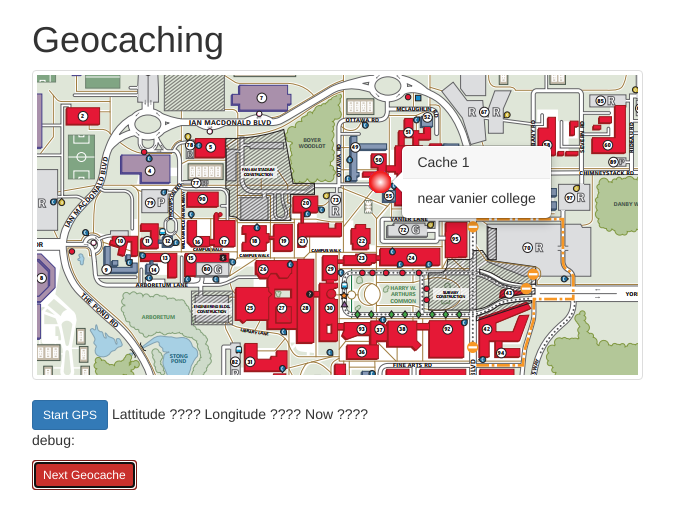
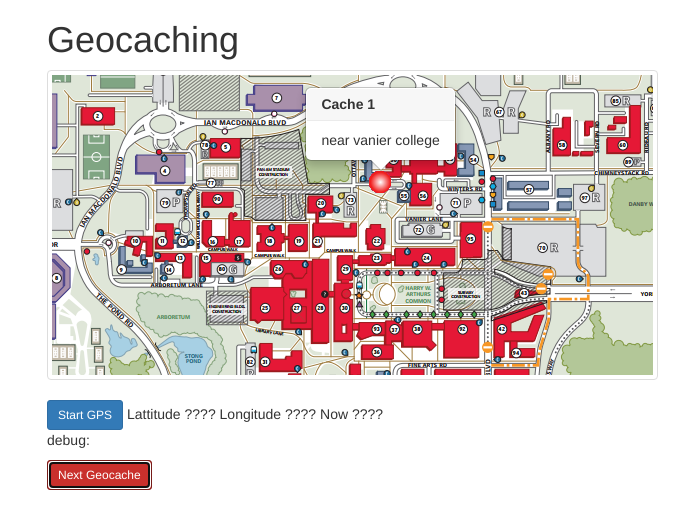
Before and after one commit to taowang0622/YorkU-EECS1012, a plain HTML site: page Geolocaotion/index.html in a window 1280 px wide. Both pictures are taken after a click on the button "Next Geocache". Shown: the whole page, without its empty margins (38-727 px from the left). Drawn offline with Linux system fonts and the light colour scheme.

Commit message:
Geolocation version2

```diff
--- a/Geolocaotion/gps.css
+++ b/Geolocaotion/gps.css
@@ -1,11 +1,13 @@
 #map{
     position: relative;
 }
-#target, #me{
+
+div#map>a{
     position: absolute;
     top:0;
     left:0;
 }
+
 .hideElem{
     display: none;
 }
--- a/Geolocaotion/gps.js
+++ b/Geolocaotion/gps.js
@@ -31,7 +31,7 @@ var CACHES = [
 ];
 
 var BALL_FOR_ME = document.getElementById('me');
-var BALL_FOR_TARGET = document.getElementById('target');
+var MAP_DIV = document.getElementById('map');
 
 function togglegps() {
     //show the 'me' ball
@@ -99,7 +99,7 @@ function showPosition(position) {
     if (firstTime_global < 0) {
         firstTime_global = position.timestamp;
     }
-    now.innerHTML = position.timestamp - firstTime_global;
+    now.innerHTML = String(position.timestamp - firstTime_global);
 
 }
 
@@ -113,36 +113,58 @@ function interplolate(gps1, gps2, u1, u2, gps) {
     return u1 + (u2 - u1) * (gps - gps1) / (gps2 - gps1);
 }
 
+function createCaches() {
+    CACHES.forEach(function (item, index, arr) {
+        var anLink = document.createElement('a');
+        var anImg = document.createElement('img');
+        anLink.setAttribute('id', 'cache' + index);
+        anLink.classList.add('hideElem');
+        anImg.setAttribute('src', 'target.gif');
+        anLink.appendChild(anImg);
+
+        var u = interplolate(LOCATION1.longitude, LOCATION2.longitude, LOCATION1.u, LOCATION2.u, item.long);
+        var v = interplolate(LOCATION1.latitude, LOCATION2.latitude, LOCATION1.v, LOCATION2.v, item.lat);
+
+        // locate the "target" ball
+        anLink.style.left = u - 11 + 'px'; //In strict mode, 'px' can not be omitted!!!!
+        anLink.style.top = v - 11 + 'px';
+
+        //set attributes for popovers
+        anLink.setAttribute('data-toggle', 'popover');
+        anLink.setAttribute('data-placement', 'top');
+        anLink.setAttribute('data-html', 'true');
+        anLink.setAttribute('title', '<b>' + 'Cache ' + (index + 1) + '</b>');
+        anLink.setAttribute('data-content', item.description);
+
+        MAP_DIV.appendChild(anLink);
+    });
+
+}
+
 var showCache = (function () {
     var counter = 0;
+    var previousCache = null;
     return function () {
-        BALL_FOR_TARGET.classList.remove('hideElem');
+        counter %= CACHES.length;
+        if (previousCache !== null) {
+            previousCache.classList.add('hideElem');
+            //hide the popover for previous cache
+            $('#' + previousCache.id).popover('hide');
+        }
 
-        counter %= CACHES.length;
-        var lat = CACHES[counter].lat;
-        var long = CACHES[counter++].long;
-
-        var u = interplolate(LOCATION1.longitude, LOCATION2.longitude, LOCATION1.u, LOCATION2.u, long);
-        var v = interplolate(LOCATION1.latitude, LOCATION2.latitude, LOCATION1.v, LOCATION2.v, lat);
-
-        // locate the "target" ball
-        BALL_FOR_TARGET.style.left = u - 11 + 'px'; //In strict mode, 'px' can not be omitted!!!!
-        BALL_FOR_TARGET.style.top = v - 11 + 'px';
-
-        BALL_FOR_TARGET.setAttribute('data-toggle', 'popover');
-        BALL_FOR_TARGET.setAttribute('title', 'Cache ' + counter);
-        BALL_FOR_TARGET.setAttribute('data-content', CACHES[counter - 1].description);
-
-        $('#target').popover('show');
+        var cache = document.getElementById('cache' + counter);
+        cache.classList.remove('hideElem');
+        //show the current cache
+        $('#cache' + counter).popover('show');
+        previousCache = cache;
+        ++counter;
     }
 })();
 
 //initiation
 window.onload = function () {
+    createCaches();
     //register all event handlers
     document.getElementById('togglegps').onclick = togglegps;
-    document.getElementById('showNextGeocache').onmousedown = function () {
-        $('#target').popover('destroy');
-    };
-    document.getElementById('showNextGeocache').onmouseup = showCache;
+    document.getElementById('showNextGeocache').onclick = showCache;
 };
--- a/Geolocaotion/index.html
+++ b/Geolocaotion/index.html
@@ -15,15 +15,14 @@
 <body>
 
 <div class="container">
-    <h1>Geocaching</h1>
+    <h1 class="col-xs-12">Geocaching</h1>
 
-    <div id="map">
+    <div id="map" class="col-xs-12">
         <img id="campusMap" src="map.png" class="thumbnail">
-        <a id="target" class="hideElem"><img src="target.gif"></a>
-        <div id="me" class="hideElem"><img src="me.gif"></div>
+        <a id="me" class="hideElem"><img src="me.gif"></a>
     </div>
 
-    <div>
+    <div class="col-xs-12">
         <button id="togglegps" class="btn btn-primary btn-sm">Start GPS</button>
         Lattitude <span id="latitude"> ???? </span>
         Longitude <span id="longitude"> ???? </span>
```
Also changed, not shown: Geolocaotion/test.jpg (added).
